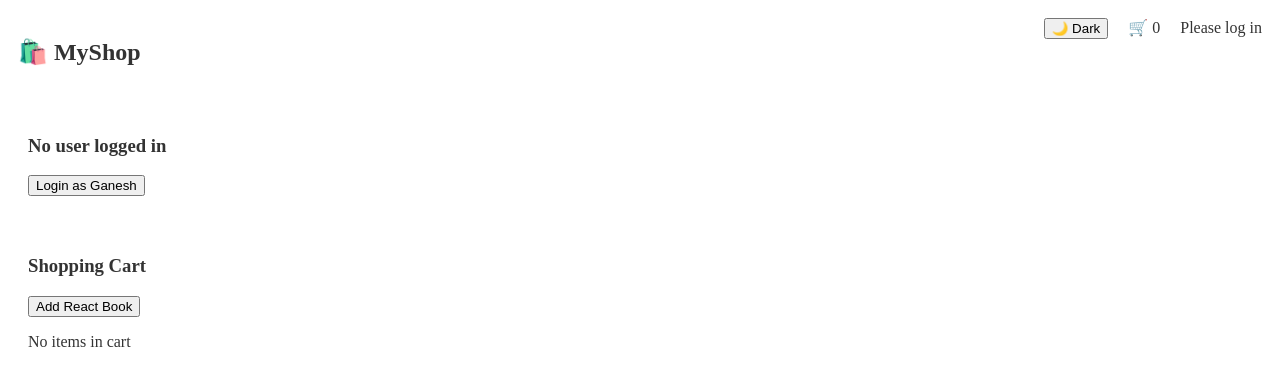
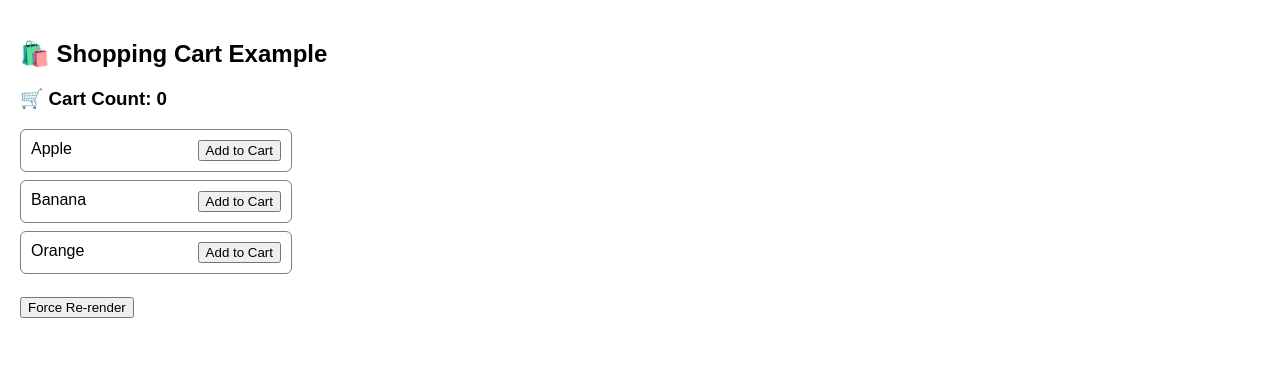
Before and after one commit to ganesh9215/reactjs_tutorial, a React (Create React App) app: page / in a window 1280 px wide. Shown: the top 386 px of the page. Built offline with nearby package versions, Linux system fonts and the light colour scheme.

Commit message:
Add files via upload

```diff
--- a/package.json
+++ b/package.json
@@ -1,5 +1,5 @@
 {
-  "name": "context-demo",
+  "name": "use_call_back_class",
   "version": "0.1.0",
   "private": true,
   "dependencies": {
--- a/src/App.js
+++ b/src/App.js
@@ -1,19 +1,55 @@
-import React, { useContext } from "react";
-import Navbar from "./components/Navbar";
-import Profile from "./components/Profile";
-import Cart from "./components/Cart";
-import { ThemeContext } from "./context/ThemeContext";
+// src/App.js
+import React, { Component } from "react";
+import Product from "./Product";
 
-function App() {
-  const { theme } = useContext(ThemeContext);
-  return (
-    <div style={{ background: theme === "light" ? "none" : "#ddd",
-      color: theme === "light" ? "#333" : "#000"}}>
-      <Navbar />
-      <Profile />
-      <Cart />
-    </div>
-  );
+class App extends Component {
+  state = {
+    cartCount: 0,
+  };
+
+  constructor(props) {
+    super(props);
+    // ✅ Bind once — like `useCallback` for class components
+    this.handleAddToCart = this.handleAddToCart.bind(this);
+  }
+
+  handleAddToCart(product) {
+    this.setState((prev) => ({ cartCount: prev.cartCount + 1 }));
+    console.log(`✅ Added ${product} to cart`);
+  }
+
+  render() {
+    console.log("🛒 Rendering App Component...");
+
+    const products = ["Apple", "Banana", "Orange"];
+
+    return (
+      <div
+        style={{
+          padding: "20px",
+          fontFamily: "Arial, sans-serif",
+        }}
+      >
+        <h2>🛍️ Shopping Cart Example</h2>
+        <h3>🛒 Cart Count: {this.state.cartCount}</h3>
+
+        {products.map((product) => (
+          <Product
+            key={product}
+            name={product}
+            onAdd={this.handleAddToCart} // 👈 Same function reference each render
+          />
+        ))}
+
+        <button
+          onClick={() => this.forceUpdate()} // force re-render manually
+          style={{ marginTop: "15px" }}
+        >
+          Force Re-render
+        </button>
+      </div>
+    );
+  }
 }
 
 export default App;
--- /dev/null
+++ b/src/Product.js
@@ -0,0 +1,37 @@
+// src/Product.js
+import React, { Component } from "react";
+
+class Product extends Component {
+  shouldComponentUpdate(nextProps) {
+    // ✅ Prevent re-render if props haven’t changed
+    return (
+      nextProps.name !== this.props.name ||
+      nextProps.onAdd !== this.props.onAdd
+    );
+  }
+
+  render() {
+    console.log(`🧾 Rendering Product: ${this.props.name}`);
+
+    return (
+      <div
+        style={{
+          border: "1px solid gray",
+          padding: "10px",
+          marginBottom: "8px",
+          borderRadius: "6px",
+          display: "flex",
+          justifyContent: "space-between",
+          width: "250px",
+        }}
+      >
+        <span>{this.props.name}</span>
+        <button onClick={() => this.props.onAdd(this.props.name)}>
+          Add to Cart
+        </button>
+      </div>
+    );
+  }
+}
+
+export default Product;
--- a/src/index.js
+++ b/src/index.js
@@ -1,19 +1,17 @@
-import React from "react";
-import ReactDOM from "react-dom/client";
-import App from "./App";
-import { AuthProvider } from "./context/AuthContext";
-import { ThemeProvider } from "./context/ThemeContext";
-import { CartProvider } from "./context/CartContext";
+import React from 'react';
+import ReactDOM from 'react-dom/client';
+import './index.css';
+import App from './App';
+import reportWebVitals from './reportWebVitals';
 
-const root = ReactDOM.createRoot(document.getElementById("root"));
+const root = ReactDOM.createRoot(document.getElementById('root'));
 root.render(
   <React.StrictMode>
-    <AuthProvider>
-      <ThemeProvider>
-        <CartProvider>
-          <App />
-        </CartProvider>
-      </ThemeProvider>
-    </AuthProvider>
+    <App />
   </React.StrictMode>
 );
+
+// If you want to start measuring performance in your app, pass a function
+// to log results (for example: reportWebVitals(console.log))
+// or send to an analytics endpoint. Learn more: https://bit.ly/CRA-vitals
+reportWebVitals();
```
